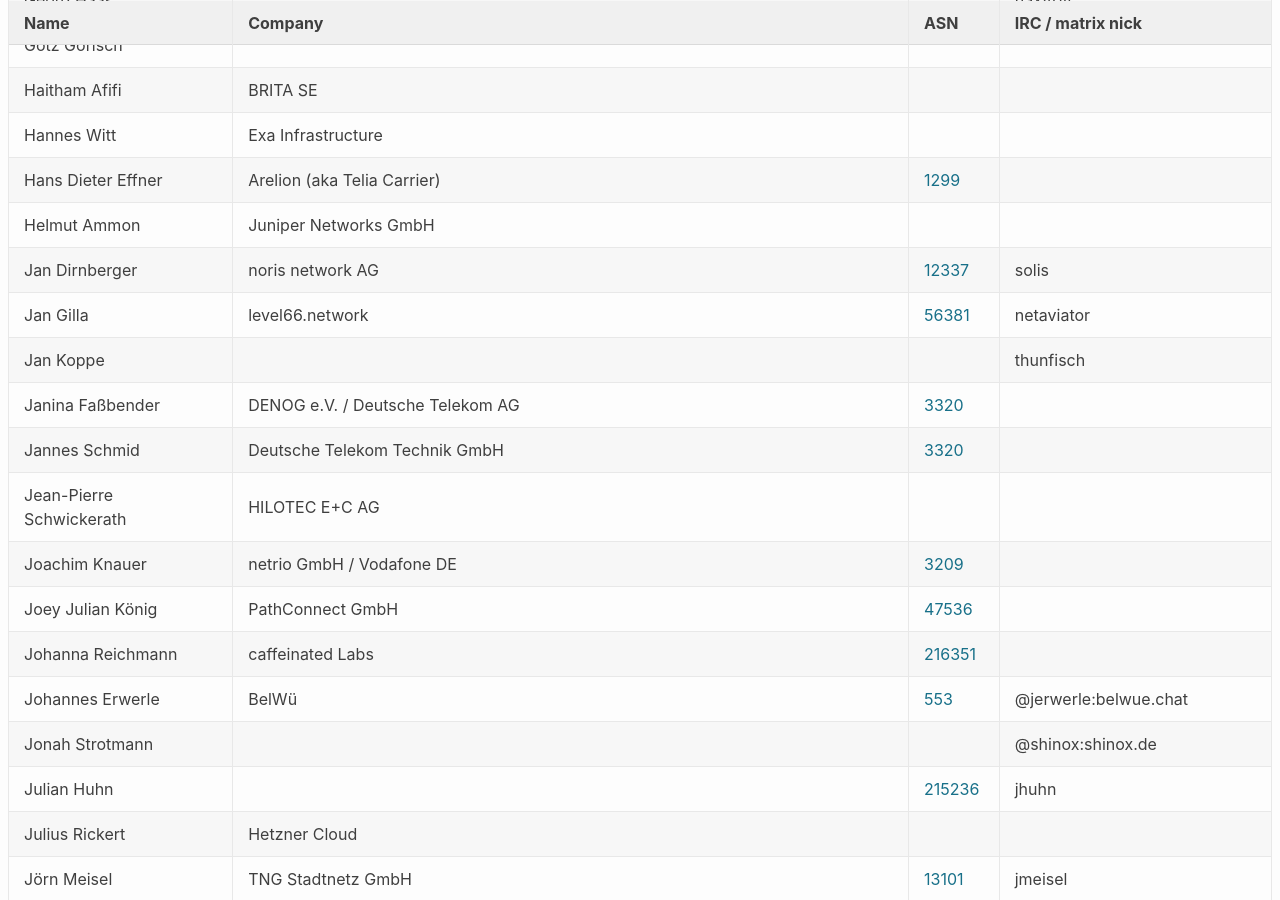
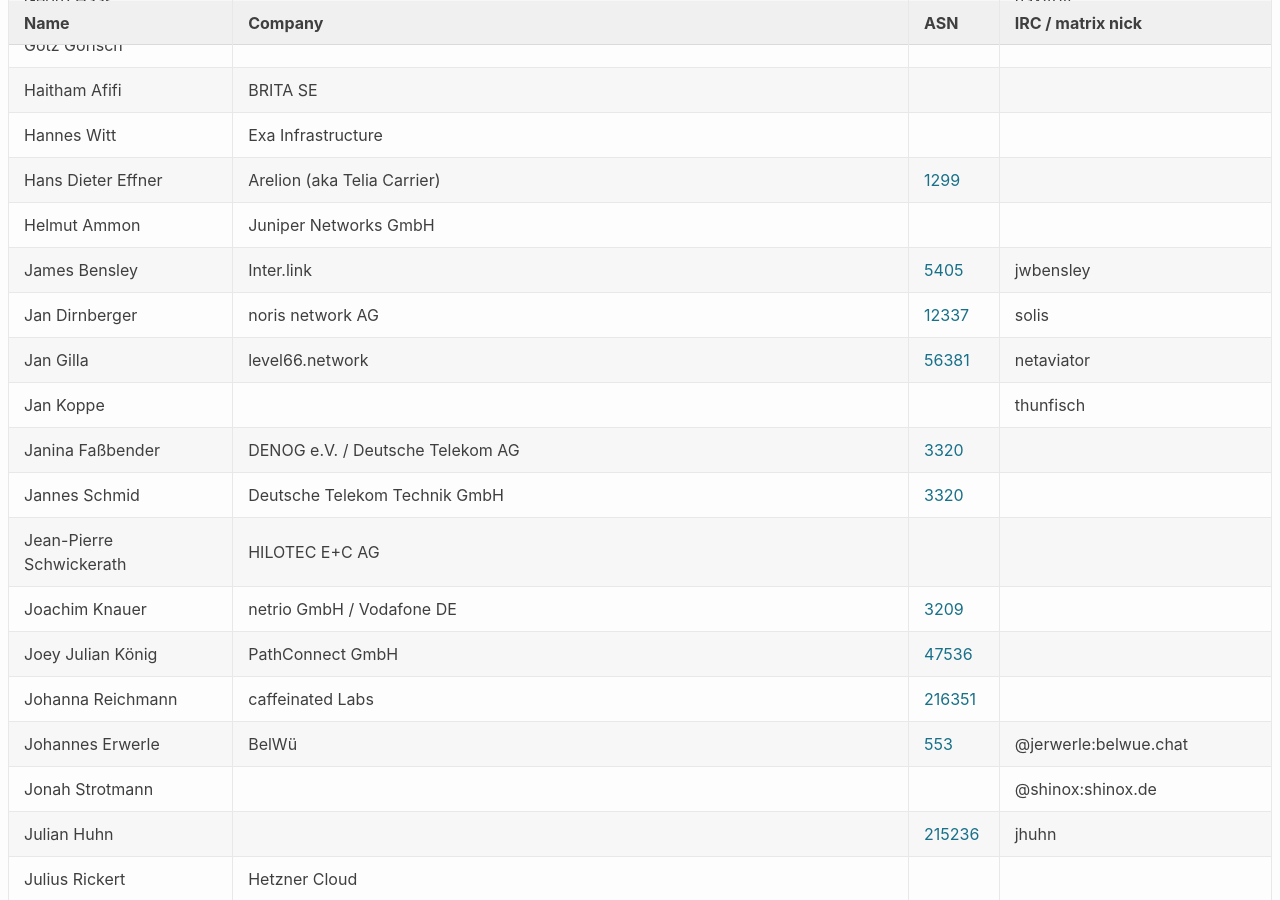
Before and after one commit to denog/pretix-attendeelist, a Jekyll site: the page built from denog17/index.markdown, in a window 1280 px wide and 900 px high, scrolled down 1684 px. Built offline with Jekyll 4.4.1, drawn with Linux system fonts in a browser that asks for light colours.

Commit message:
Latest data: Wed Jun 18 15:33:27 UTC 2025

```diff
--- a/_data/attendees_denog17_onsite.json
+++ b/_data/attendees_denog17_onsite.json
@@ -232,6 +232,12 @@
     "company": "Juniper Networks GmbH",
     "irc": null,
     "asn": null
+  },
+  {
+    "name": "James Bensley",
+    "company": "Inter.link",
+    "irc": "jwbensley",
+    "asn": "5405"
   },
   {
     "name": "Jan Dirnberger",
```
